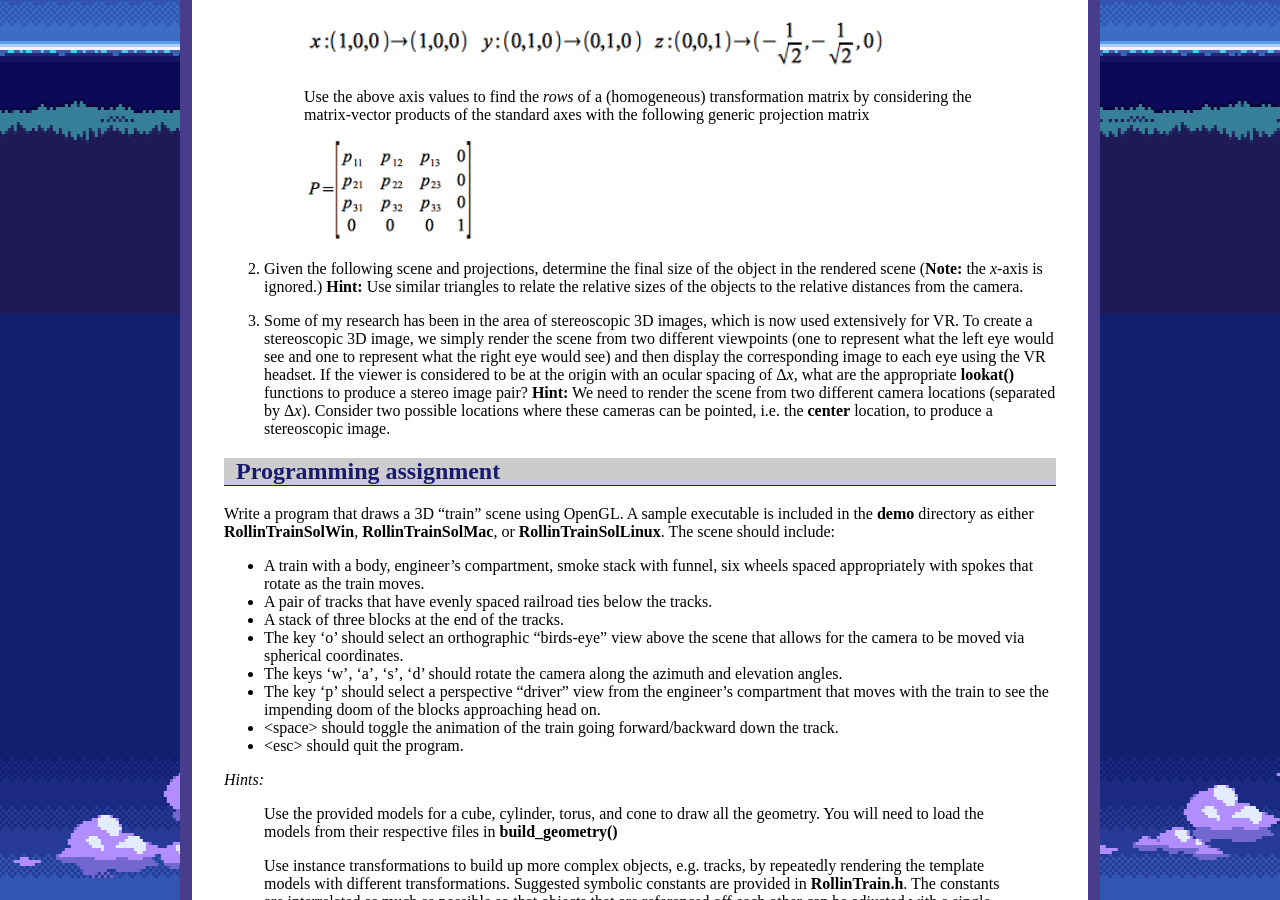
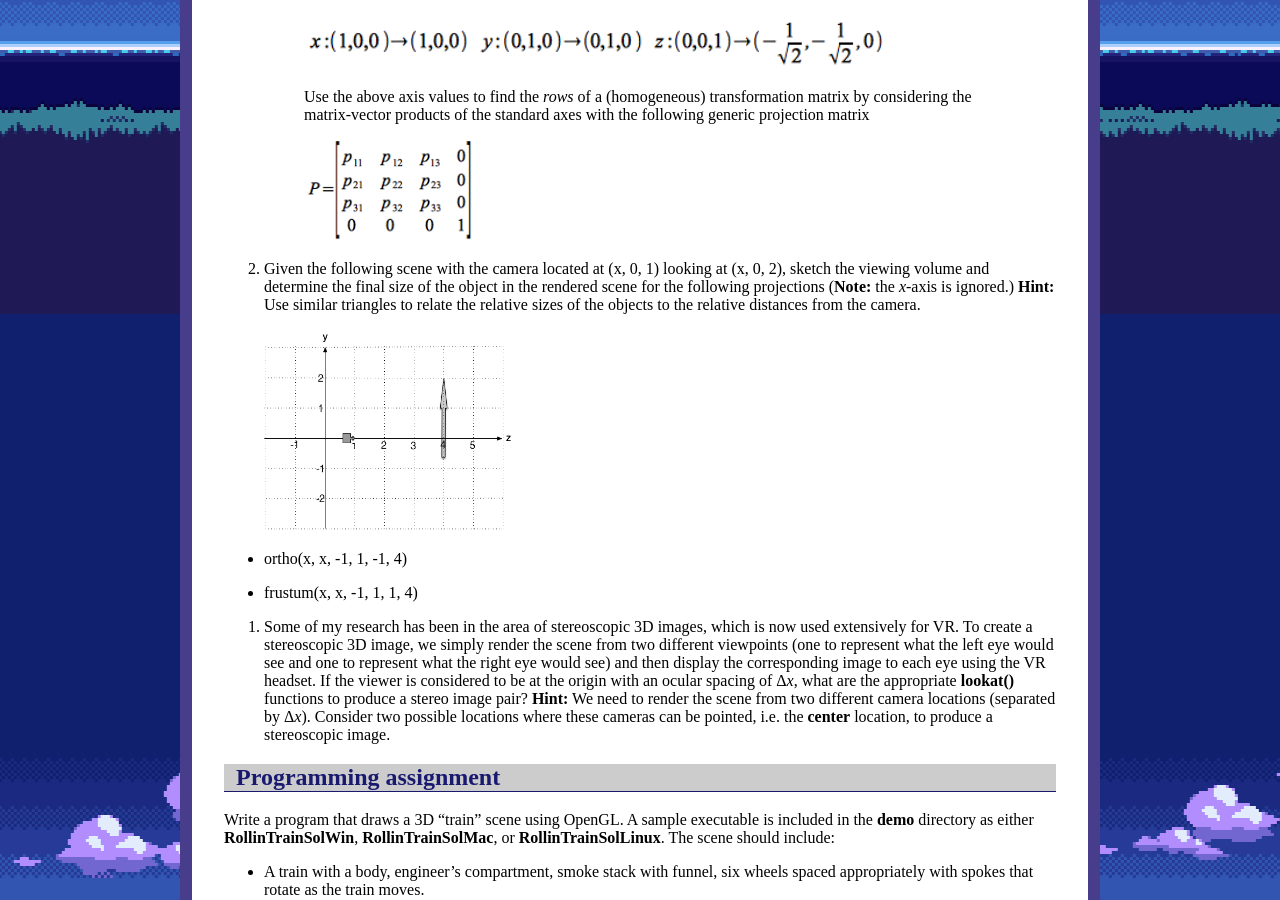
Before and after one commit to ycpcs/cs370-fall2020, a Jekyll site: the page built from assign/assign02.md, in a window 1280 px wide and 900 px high, scrolled down 586 px. Built offline with Jekyll 4.4.1, drawn with Linux system fonts in a browser that asks for light colours.

Commit message:
update assign02
update assign02

```diff
--- a/assign/assign02.md
+++ b/assign/assign02.md
@@ -32,8 +32,13 @@ Open CLion, select **Open or Import** from the main screen (you may need to clos
     >
     > <img src="images/assign02/oblique2.png" alt="Generic Projection Matrix" height="100"/>
 
-2. Given the following scene and projections, determine the final size of the object in the rendered scene (**Note:** the *x*-axis is ignored.) **Hint:** Use similar triangles to relate the relative sizes of the objects to the relative distances from the camera.
+2. Given the following scene with the camera located at (x, 0, 1) looking at (x, 0, 2), sketch the viewing volume and determine the final size of the object in the rendered scene for the following projections (**Note:** the *x*-axis is ignored.) **Hint:** Use similar triangles to relate the relative sizes of the objects to the relative distances from the camera.
 
+> <img src="images/assign02/projection.png" alt="Projection Scene" height="200"/>
+
+-   ortho(x, x, -1, 1, -1, 4)
+
+-   frustum(x, x, -1, 1, 1, 4)
 
 3.  Some of my research has been in the area of stereoscopic 3D images, which is now used extensively for VR. To create a stereoscopic 3D image, we simply render the scene from two different viewpoints (one to represent what the left eye would see and one to represent what the right eye would see) and then display the corresponding image to each eye using the VR headset. If the viewer is considered to be at the origin with an ocular spacing of Δ*x*, what are the appropriate **lookat()** functions to produce a stereo image pair? **Hint:** We need to render the scene from two different camera locations (separated by Δ*x*). Consider two possible locations where these cameras can be pointed, i.e. the **center** location, to produce a stereoscopic image.
 
```
Also changed, not shown: assign/images/assign02/projection.png (added).
